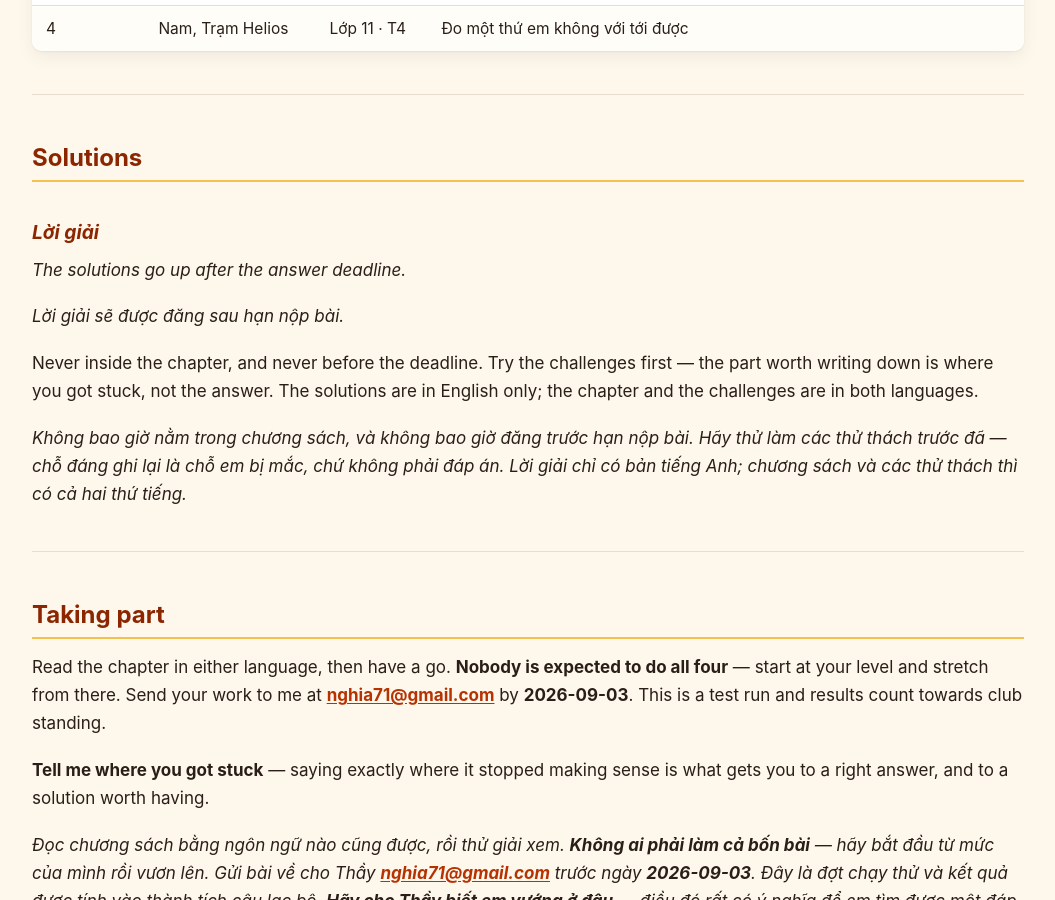
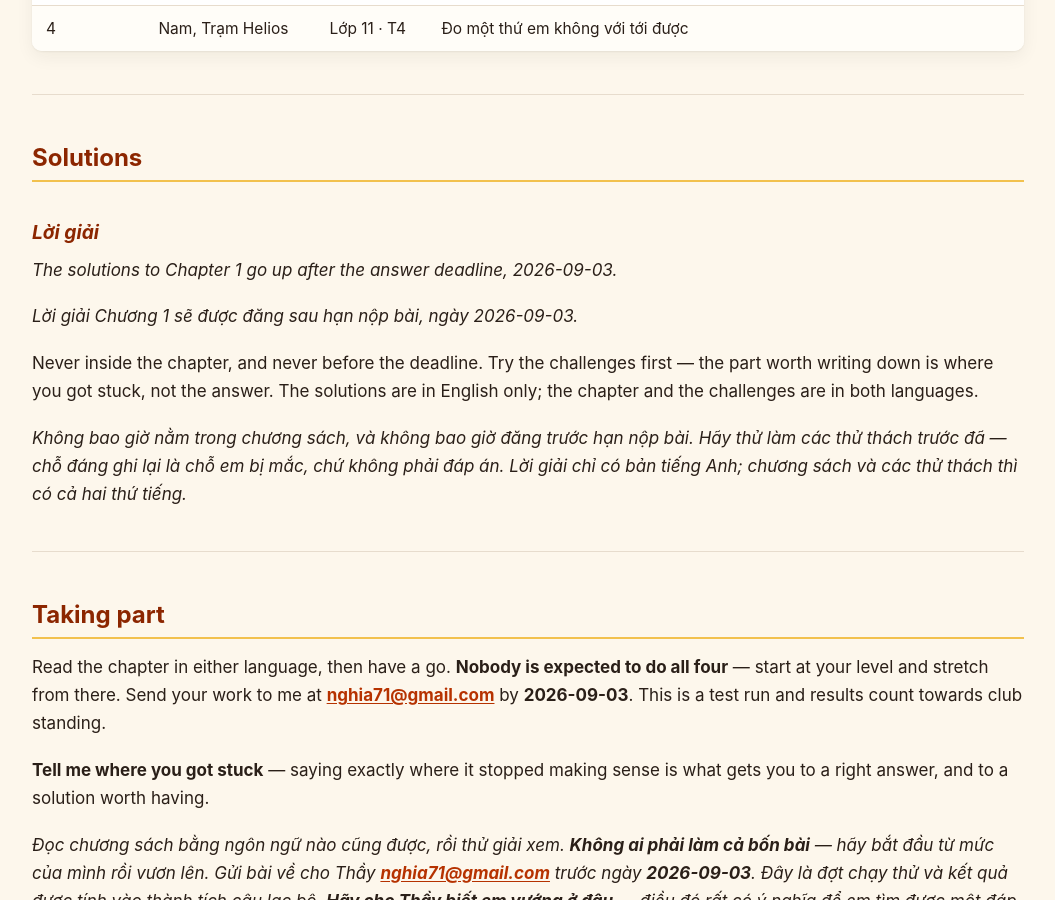
Before and after one commit to nghia71/nghia71.github.io, a Jekyll site: the page built from uncounted-worlds.md, in a window 1280 px wide and 900 px high, scrolled down 2161 px. Shown: the whole window, without its empty margins (112-1167 px from the left). Built offline with Jekyll 4.4.1, drawn with Linux system fonts in a browser that asks for light colours.

Commit message:
Start C2

```diff
--- a/uncounted-worlds.md
+++ b/uncounted-worlds.md
@@ -65,11 +65,11 @@
 ### *Lời giải*
 
 <!--sol-->
-*The solutions go up after the answer deadline.*
+*The solutions to Chapter 1 go up after the answer deadline, 2026-09-03.*
 <!--/sol-->
 
 <!--solvn-->
-*Lời giải sẽ được đăng sau hạn nộp bài.*
+*Lời giải Chương 1 sẽ được đăng sau hạn nộp bài, ngày 2026-09-03.*
 <!--/solvn-->
 
 Never inside the chapter, and never before the deadline. Try the challenges first — the part worth writing down is where you got stuck, not the answer. The solutions are in English only; the chapter and the challenges are in both languages.
```
Also changed, not shown: 2 other files.
